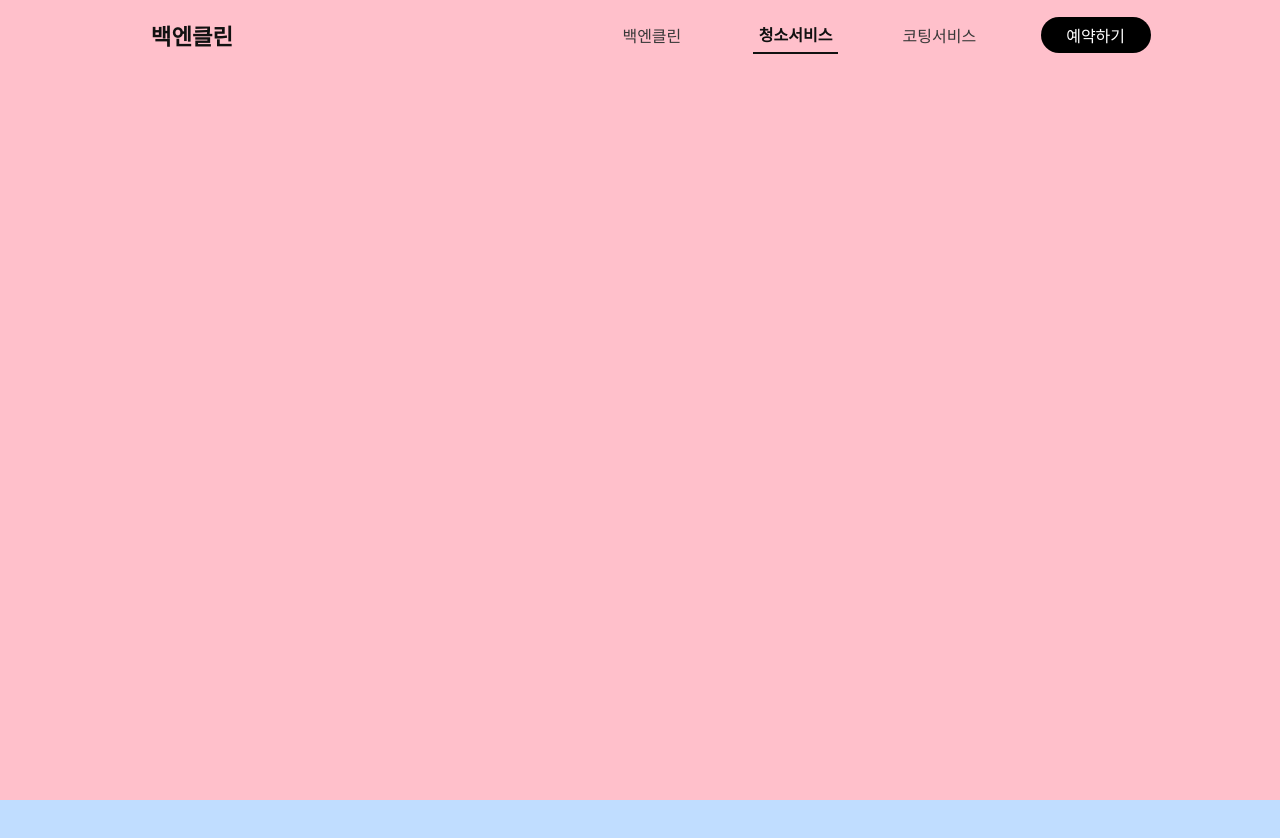
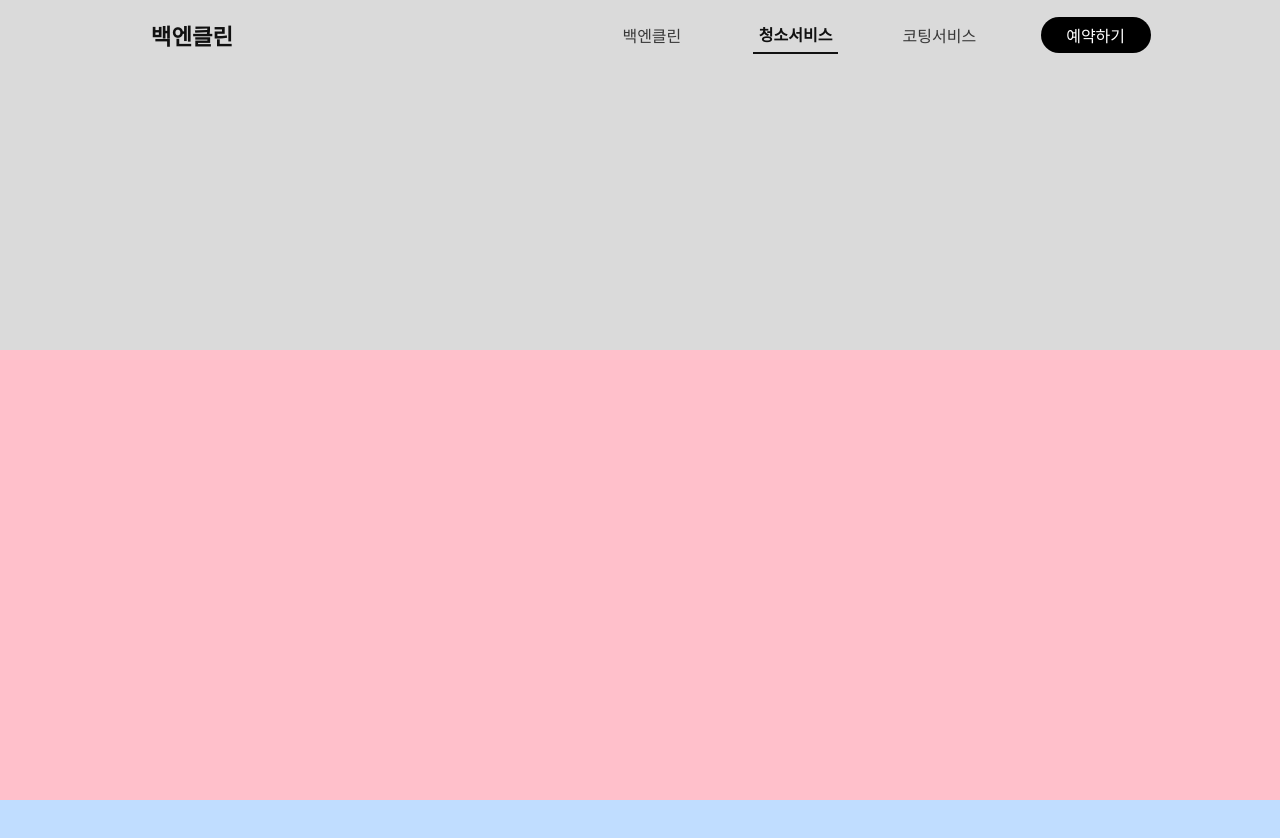
Before and after one commit to nownity/baeksaekclean, a React (Create React App) app: page /clean in a window 1280 px wide. Shown: the top 838 px of the page. Built offline with nearby package versions, Linux system fonts and the light colour scheme.

Commit message:
섹션 구성

```diff
--- a/src/cleanSection/MoveinSection.jsx
+++ b/src/cleanSection/MoveinSection.jsx
@@ -1,17 +1,38 @@
 import styled from "styled-components";
+import clean1 from "../images/clean.JPEG";
 
 const Section = styled.section`
   width: 100%;
   height: 100vh;
   display: flex;
   align-items: center;
-  justify-content: center;
+  justify-content: flex-start;
   flex-direction: column;
   background-color: pink;
   position: relative;
 `;
+
+const Title = styled.section`
+  width: 100%;
+  height: 350px;
+  display: flex;
+  align-items: center;
+  justify-content: center;
+  flex-direction: column;
+  background-color: #dadada;
+  /* background-image: url(${clean1});
+  background-size: cover;
+  background-position: center;
+  background-repeat: no-repeat; */
+  position: relative;
+`;
+
 const MoveinSection = () => {
-  return <Section></Section>;
+  return (
+    <Section>
+      <Title></Title>
+    </Section>
+  );
 };
 
 export default MoveinSection;
```
Also changed, not shown: src/pages/MainPage.jsx (+5 -5 lines), src/images/clean.JPEG (added), src/mainSection/AboutSection.jsx (renamed from src/pages/AboutSection.jsx), src/mainSection/ContactSection.jsx (renamed from src/pages/ContactSection.jsx), src/mainSection/HeroSection.jsx (renamed from src/pages/HeroSection.jsx), src/mainSection/InfoSection.jsx (renamed from src/pages/InfoSection.jsx), src/mainSection/SampleSection.jsx (renamed from src/pages/SampleSection.jsx).
